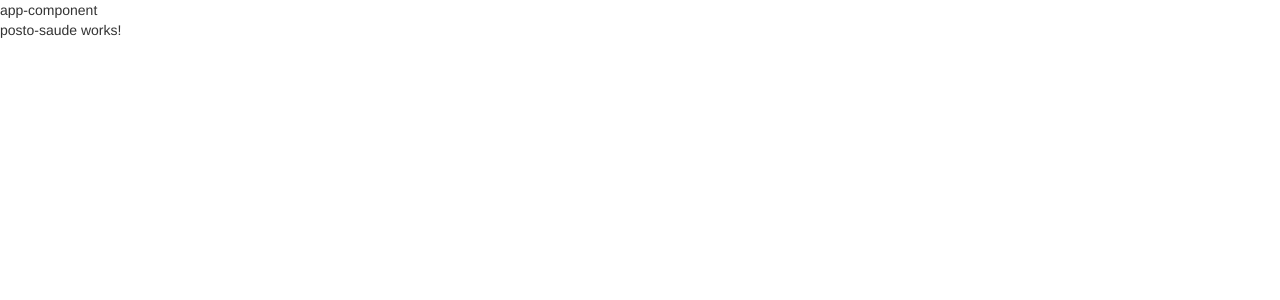
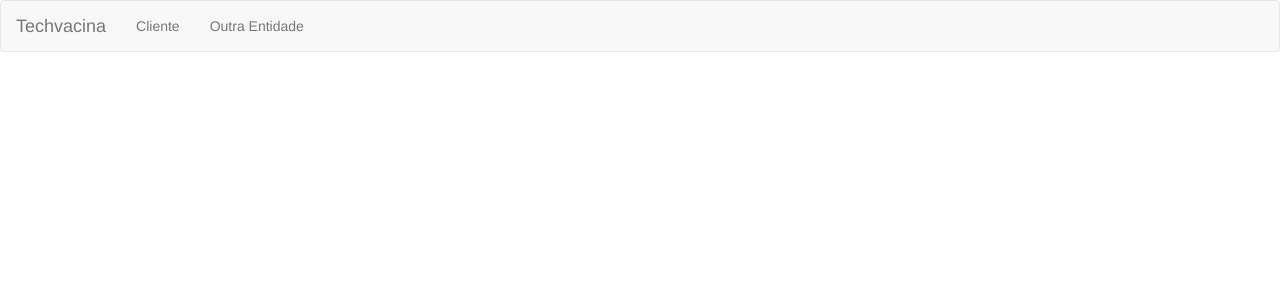
Before and after one commit to alexandreps1123/techvacina-frontend, an Angular app: page / in a window 1280 px wide. Shown: the top 300 px of the page. Built offline with nearby package versions, Linux system fonts and the light colour scheme.

Commit message:
retirado a chamda de alguns componentes e implementado o serviço de redirecionamento.

```diff
--- a/src/app/app-routing.module.ts
+++ b/src/app/app-routing.module.ts
@@ -1,7 +1,17 @@
 import { NgModule } from '@angular/core';
 import { RouterModule, Routes } from '@angular/router';
 
-const routes: Routes = [];
+const routes: Routes = [
+  {
+    path: '',
+    redirectTo: '',
+    pathMatch: 'full'
+  },
+  {
+    path: 'usuario',
+    loadChildren: () => import('./usuario/usuario-routing.module').then((m) => m.UsuarioRoutingModule)
+  },
+];
 
 @NgModule({
   imports: [RouterModule.forRoot(routes)],
--- a/src/app/app.component.html
+++ b/src/app/app.component.html
@@ -1,5 +1,5 @@
-<div>app-component</div>
+<app-cabecalho></app-cabecalho>
 
-<app-posto-saude></app-posto-saude>
+<app-usuario></app-usuario>
 
 <router-outlet></router-outlet>
```
Also changed, not shown: src/app/app.module.ts (+10 -2 lines), 1 other file (tests, documents, lock files or other folders).
